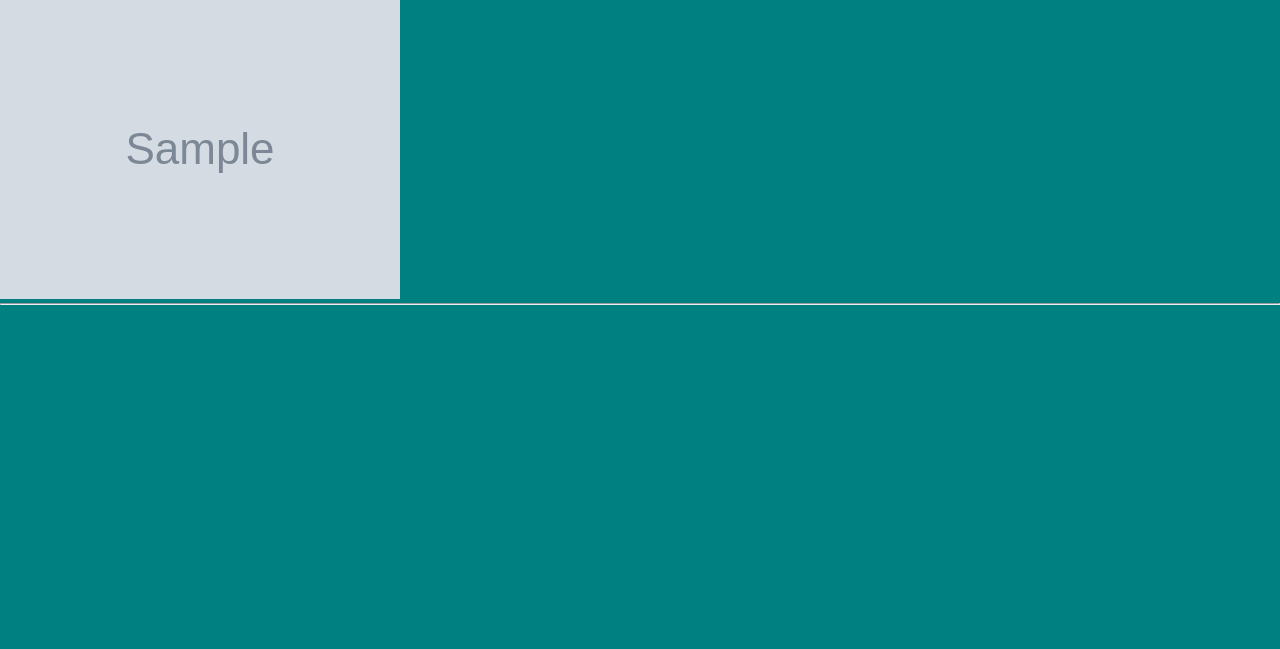
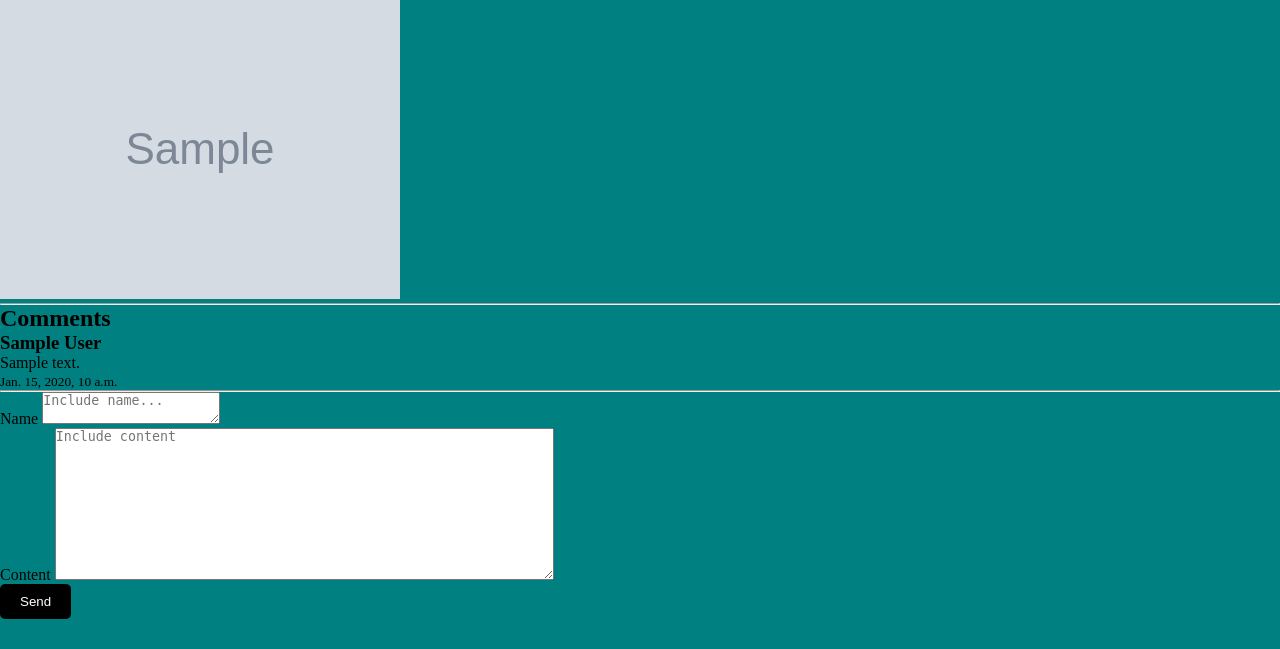
Before and after one commit to MSuleymanli/django_article_project, a Django app: page /article_detail/1 in a window 1280 px wide. Shown: the part 151-800 px from the top of the page. Run offline with Django 5.2, Linux system fonts and the light colour scheme; a user stored in the database is signed in; tables that the repository leaves empty hold one stand-in row (values such as "Sample post"); grey boxes marked "Sample" are stand-in pictures; some libraries are stand-ins or nearby versions.

Commit message:
search,addcomment

```diff
--- a/core/urls.py
+++ b/core/urls.py
@@ -30,7 +30,8 @@
     path("article_detail/<int:id>",article_detail_page,name="article_detail"),
     path("addarticle",addarticle_page,name="addarticle"),
     path("update/<int:id>",update_page,name="update"),
-    path("delete/<int:id>",delete_page,name="delete")
+    path("delete/<int:id>",delete_page,name="delete"),
+    path("comment/<int:id>",addcomment_page,name="comment")
 
 
 ]
--- a/home/models.py
+++ b/home/models.py
@@ -10,3 +10,14 @@
 
     def __str__(self):
         return self.title
+
+
+
+class Comment(models.Model):
+    article=models.ForeignKey(Article,on_delete=models.CASCADE,related_name="comment")
+    comment_author=models.CharField(max_length=50)
+    comment_content=models.TextField(max_length=200)
+    comment_date=models.DateTimeField(auto_now_add=True)
+
+    def __str__(self):
+        return self.comment_author
--- a/home/views.py
+++ b/home/views.py
@@ -1,8 +1,9 @@
 from django.shortcuts import render, redirect,get_object_or_404
-from .models import Article
+from .models import Article,Comment
 from .forms import ArticleForm
 from django.contrib import messages
 from django.contrib.auth.decorators import login_required
+from django.urls import reverse
 # from django.http import HttpResponse
 
 # Create your views here.
@@ -24,16 +25,27 @@
 
 @login_required(login_url="account:login")
 def articles_page(request):
-    articles=Article.objects.all()
-    return render(request,"articles_page.html",{'articles':articles})
+    keyword = request.GET.get("keyword")
+
+    if keyword:
+        articles = Article.objects.filter(title__contains=keyword)
+        return render(request, "articles_page.html", {'articles': articles})
+
+    articles = Article.objects.all()
+    return render(request, "articles_page.html", {'articles': articles})
+
 
 
 @login_required(login_url="account:login")
 def article_detail_page(request, id):
-    article=get_object_or_404(Article, id=id)
-    context={"article": article}
+    article = get_object_or_404(Article, id=id)
+    comments = Comment.objects.filter(article=article)
+
+    context = {
+        "article": article,
+        "comments": comments
+    }
     return render(request, "article_detail_page.html", context)
-
 @login_required(login_url="account:login")
 def addarticle_page(request):
     form = ArticleForm(request.POST or None,request.FILES or None)
@@ -63,9 +75,23 @@
     context = {"form": form}
     return render(request, "update_page.html", context)
 
-
+@login_required(login_url="account:login")
 def delete_page(request, id):
     article = get_object_or_404(Article, id=id)
     article.delete()
     messages.success(request, "Your article has been successfully Deleted...")
     return redirect("dashboard")
+
+@login_required(login_url="account:login")
+def addcomment_page(request, id):
+    article = get_object_or_404(Article, id=id)
+
+    if request.method == "POST":
+        comment_author = request.POST.get('comment_author')
+        comment_content = request.POST.get('comment_content')
+
+        newComment = Comment(comment_author=comment_author, comment_content=comment_content, article=article)
+        newComment.save()
+        messages.success(request, "Comment added successfully")
+
+    return redirect(reverse("article_detail", kwargs={"id": id}))
--- a/static/style.css
+++ b/static/style.css
@@ -72,3 +72,12 @@
     background-color: #d4edda;
     border-color: #c3e6cb;
 }
+
+.btn{
+    padding: 10px 20px;
+    border: none;
+    cursor: pointer;
+    background-color: black;
+    color: white;
+    border-radius: 5px
+}
--- a/templates/article_detail_page.html
+++ b/templates/article_detail_page.html
@@ -1,5 +1,4 @@
 {% extends "base.html" %}
-
 
 {% block page__title %}
 Article Detail
@@ -7,14 +6,46 @@
 
 {% block body %}
 <div class="articles">
-
-    <h3>Author: {{article.author}}</h3>
-    <h4>Title: {{article.title}}</h4>
-    <p>Content: {{article.content |safe}}</p>
-    <small>Created date: {{article.created_date}}</small>
+    <h3>Author: {{ article.author }}</h3>
+    <h4>Title: {{ article.title }}</h4>
+    <p>Content: {{ article.content |safe }}</p>
+    <small>Created date: {{ article.created_date }}</small>
     <br>
     {% if article.image %}
-    <img src="{{article.image.url}}" alt="">
-    {% endif %}    <hr>
+    <img src="{{ article.image.url }}" alt="">
+    {% endif %}
+    <hr>
+</div>
+
+<div class="comments">
+    <h2>Comments</h2>
+
+    {% if comments %}
+        {% for comment in comments %}
+            <div class="comment">
+                <h3>{{ comment.comment_author }}</h3>
+                <p>{{ comment.comment_content }}</p>
+                <small>{{ comment.comment_date }}</small>
+            </div>
+            <hr>
+        {% endfor %}
+    {% else %}
+        <div class="alert_warning">Comment not found</div>
+    {% endif %}
+</div>
+
+<div class="comment_form">
+    <form action="{% url 'comment' article.id %}" method="POST">
+        {% csrf_token %}
+        <div class="form_group">
+            <label for="commentAuthor">Name</label>
+            <textarea name="comment_author" placeholder="Include name..." id="commentAuthor"></textarea>
+        </div>
+        <div class="form_group">
+            <label for="commentContent">Content</label>
+            <textarea name="comment_content" placeholder="Include content" id="commentContent" rows="10" cols="60"></textarea>
+        </div>
+        <button type="submit" class="btn">Send</button>
+    </form>
 </div>
 {% endblock body %}
--- a/templates/base.html
+++ b/templates/base.html
@@ -5,7 +5,7 @@
 		<meta charset="UTF-8" />
 		<meta name="viewport" content="width=device-width, initial-scale=1.0" />
 		<link rel="stylesheet" href="https://cdnjs.cloudflare.com/ajax/libs/font-awesome/6.5.2/css/all.min.css" integrity="sha512-SnH5WK+bZxgPHs44uWIX+LLJAJ9/2PkPKZ5QiAj6Ta86w+fsb2TkcmfRyVX3pBnMFcV7oQPJkl9QevSCWr3W6A==" crossorigin="anonymous" referrerpolicy="no-referrer" />
-		<link rel="stylesheet" href="{% static 'style.css' %}?v=1.0" />
+		<link rel="stylesheet" href="{% static 'style.css' %}" />
 
 		<title>{% block title %}{% endblock title %}</title>
 	</head>
--- a/templates/dashboard_page.html
+++ b/templates/dashboard_page.html
@@ -14,7 +14,7 @@
                 <h3>{{article.author}}</h3>
                 <h4><a href="{% url 'article_detail' article.id %}">{{article.title}}</a></h4>
                 <p>{{article.content |safe | truncatechars:100}}</p>
-                <small>{{article.created_date}}</small>
+                <small>{{article.creadet_date}}</small>
                 <br>
                 <a href="{% url 'update' article.id %}"><i class="fa-solid fa-gear"></i></a>
                 <a href="{% url 'delete' article.id %}"><i class="fa-solid fa-trash"></i></a>
@@ -24,6 +24,6 @@
     </ul>
 </div>
 <br><br>
-<a href="{% url 'addarticle' %}"><button>Add Article</button></a>
+<a href="{% url 'addarticle' %}"><button class="btn">Add Article</button></a>
 
 {% endblock body %}
--- a/templates/login_page.html
+++ b/templates/login_page.html
@@ -17,7 +17,7 @@
             <label for="{{form.password.id_for_label}}">Password</label>
             {{form.password}}
         </div>
-        <button>Login</button>
+        <button class="btn">Login</button>
 
 
     </form>
--- a/templates/register_page.html
+++ b/templates/register_page.html
@@ -21,6 +21,6 @@
             <label for="{{form.confirm.id_for_label}}">Confirm</label>
             {{form.confirm}}
         </div>
-        <button class="btn_sign">Sign Up</button>
+        <button class="btn">Sign Up</button>
     </form>
 {% endblock body %}
--- a/templates/update_page.html
+++ b/templates/update_page.html
@@ -10,7 +10,7 @@
     {{from.media}}
     {{form.as_p}}
     <br>
-    <button>Update</button>
+    <button class="btn">Update</button>
 
 </form>
 {% endblock body %}
```
Also changed, not shown: home/admin.py (+22 -2 lines), templates/articles_page.html (+16 -5 lines), home/migrations/0004_alter_article_image.py (added), home/migrations/0005_comment.py (added).
